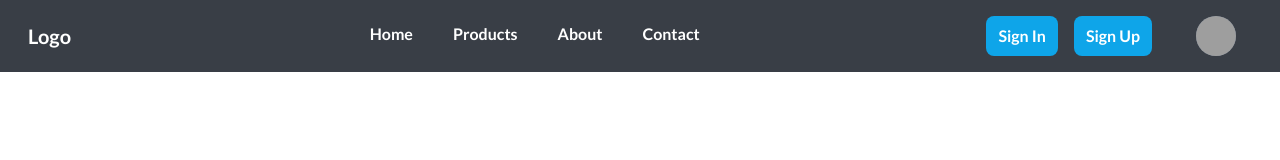
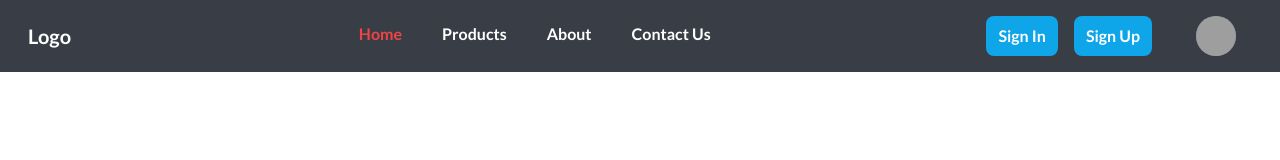
Before and after one commit to meizan2142/MERN-FRONTEND, a React (Vite) app: page / in a window 1280 px wide. Shown: the top 160 px of the page. Built offline with nearby package versions, Linux system fonts and the light colour scheme; grey boxes are pictures that could not be loaded; a web font is replaced by a local one.

Commit message:
isActive functionality implemented

```diff
--- a/src/Components/Navbar/Navigationbar.jsx
+++ b/src/Components/Navbar/Navigationbar.jsx
@@ -17,18 +17,18 @@ export const Navigationbar = () => {
     }, []);
 
     const navLinksLg = <>
-        <NavLink to='/' className="group flex  cursor-pointer flex-col">
-            Home<span className="mt-[2px] h-[3px] w-[0px] rounded-full bg-sky-500 transition-all duration-300 group-hover:w-full"></span>
-        </NavLink>
-        <NavLink to='/products' className="group flex  cursor-pointer flex-col">
-            Products<span className="mt-[2px] h-[3px] w-[0px] rounded-full bg-sky-500 transition-all duration-300 group-hover:w-full"></span>
-        </NavLink>
-        <NavLink to='/about' className="group flex  cursor-pointer flex-col">
-            About<span className="mt-[2px] h-[3px] w-[0px] rounded-full bg-sky-500 transition-all duration-300 group-hover:w-full"></span>
-        </NavLink>
-        <NavLink to='/contact' className="group flex  cursor-pointer flex-col">
-            Contact<span className="mt-[2px] h-[3px] w-[0px] rounded-full bg-sky-500 transition-all duration-300 group-hover:w-full"></span>
-        </NavLink>
+        <li>
+            <NavLink className={({ isActive }) => isActive ? 'group flex  cursor-pointer flex-col text-red-500 font-bold' : "group flex  cursor-pointer flex-col"} to='/'>Home<span className="mt-[2px] h-[3px] w-[0px] rounded-full bg-red-500 transition-all duration-300 group-hover:w-full"></span></NavLink>
+        </li>
+        <li>
+            <NavLink className={({ isActive }) => isActive ? 'group flex  cursor-pointer flex-col text-red-500 font-bold' : "group flex  cursor-pointer flex-col"} to='/products'>Products<span className="mt-[2px] h-[3px] w-[0px] rounded-full bg-red-500 transition-all duration-300 group-hover:w-full"></span></NavLink>
+        </li>
+        <li>
+            <NavLink className={({ isActive }) => isActive ? 'group flex  cursor-pointer flex-col text-red-500 font-bold' : "group flex  cursor-pointer flex-col"} to='/about'>About<span className="mt-[2px] h-[3px] w-[0px] rounded-full bg-red-500 transition-all duration-300 group-hover:w-full"></span></NavLink>
+        </li>
+        <li>
+            <NavLink className={({ isActive }) => isActive ? 'group flex  cursor-pointer flex-col text-red-500 font-bold' : "group flex  cursor-pointer flex-col"} to='/contact'>Contact Us<span className="mt-[2px] h-[3px] w-[0px] rounded-full bg-red-500 transition-all duration-300 group-hover:w-full"></span></NavLink>
+        </li>
     </>
     const navLinksSm = <>
         <NavLink to='/' className="cursor-pointer  px-6 py-2 text-white rounded-t-lg hover:bg-sky-600 ">
@@ -67,7 +67,7 @@ export const Navigationbar = () => {
                     <NavLink to='/register'>Sign Up</NavLink>
                 </button>
                 <div>
-                    <UserInfo/>
+                    <UserInfo />
                 </div>
             </div>
             <div ref={dropDownMenuRef} onClick={() => setDropDownState(!dropDownState)} className="relative flex transition-transform md:hidden">
--- a/src/Components/UserInfo/UserInfo.jsx
+++ b/src/Components/UserInfo/UserInfo.jsx
@@ -24,7 +24,7 @@ export const UserInfo = () => {
                 />
             </button>
             <ul className={`${open ? 'visible translate-y-0 duration-300 w-full p-1 flex flex-col space-y-4 ' : 'invisible translate-y-4'} absolute top-12 z-50 w-full space-y-1 rounded-sm bg-sky-400 shadow-md`}>
-                    <button><NavLink to='/dashboard' className='font-bold rounded-md bg-gray-700 p-1'>DashBoard</NavLink></button>
+                <button><NavLink to='/dashboard' className='font-bold rounded-md bg-gray-700 p-1'>DashBoard</NavLink></button>
                 <button className="bg-red-500 rounded-md font-bold">LogOut</button>
             </ul>
         </div>
```
